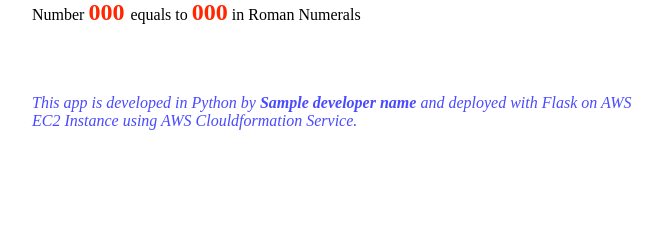
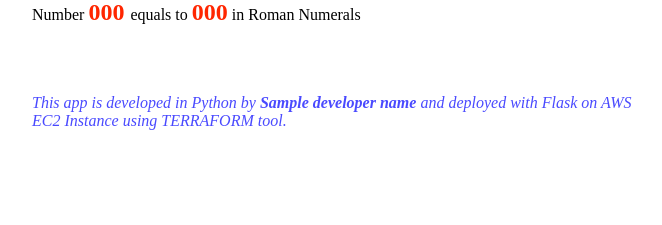
Before and after one commit to lionsaver/Terraform-roman-numconvertor, a Python web app: template templates/result.html in a window 1280 px wide. Shown: the part 575-800 px from the top of the page, without its empty margins (308-970 px from the left). Run offline with Jinja, Linux system fonts and the light colour scheme; the template is opened without the code that fills it: most values are stand-ins (such as "Sample title", 1, 10 or a date in 2020).

Commit message:
result.html revised

```diff
--- a/templates/result.html
+++ b/templates/result.html
@@ -48,7 +48,7 @@
 
 
     <p class="footnote"><i>This app is developed in Python by <b>{{ developer_name }}</b> and deployed with Flask on AWS
-            EC2 Instance using AWS Clouldformation Service.</i></p>
+            EC2 Instance using TERRAFORM tool.</i></p>
 </body>
 
 </html>
```
Also changed, not shown: Project_001_.png (added), project-001-snapshot.png (added).
